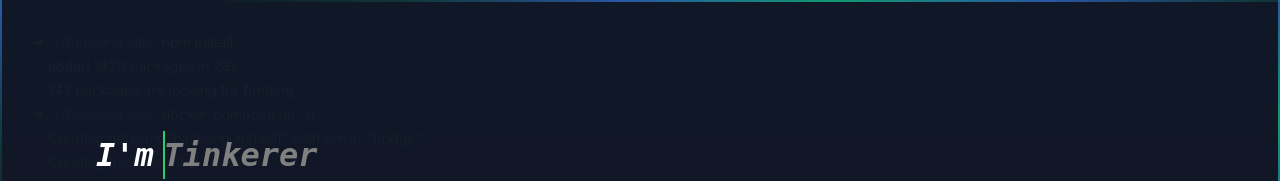
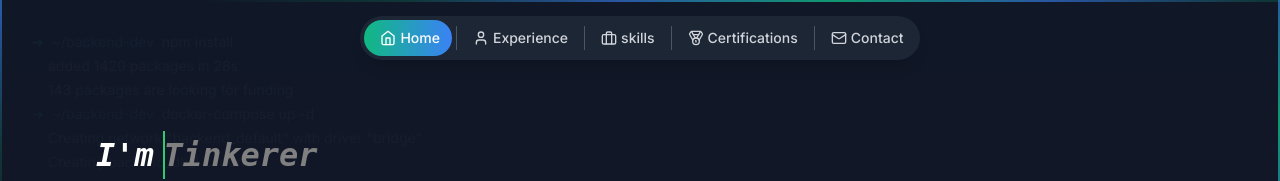
Before and after one commit to lakhanjindam/portfolio-website, a React (Vite) app: page / in a window 1280 px wide. Shown: the top 181 px of the page. Built offline with nearby package versions, Linux system fonts and the light colour scheme.

Commit message:
feat: add floating navbar to portfolio landing page

```diff
--- a/package.json
+++ b/package.json
@@ -15,7 +15,7 @@
     "@lottiefiles/dotlottie-react": "^0.11.1",
     "class-variance-authority": "^0.7.1",
     "clsx": "^2.1.1",
-    "framer-motion": "^11.0.8",
+    "framer-motion": "^11.15.0",
     "lucide-react": "^0.344.0",
     "react": "^18.3.1",
     "react-dom": "^18.3.1",
--- a/src/components/Hero.tsx
+++ b/src/components/Hero.tsx
@@ -9,6 +9,7 @@ import { useEffect } from 'react';
 import HighlightedText from './HighlightedText';
 import CreativeTextAnimation from './creativeTextAnimation';
 import { DotLottieReact } from '@lottiefiles/dotlottie-react';
+import { FloatingNavBar } from './floatingNavbar';
 
 
 const Hero = () => {
@@ -20,7 +21,8 @@ const Hero = () => {
   }, []);
 
   return (
-    <div className="relative min-h-screen flex items-center justify-center bg-gray-900 text-white px-4 overflow-hidden">
+    <div className="relative min-h-screen flex items-center justify-center bg-gray-900 text-white px-4 overflow-hidden" id='home'>
+      <FloatingNavBar />
       <TerminalWindow />
       <BorderAnimation />
 
--- /dev/null
+++ b/src/components/floatingNavbar.tsx
@@ -0,0 +1,209 @@
+import React, { useState, useEffect, useCallback } from 'react'
+import { motion, AnimatePresence } from 'framer-motion'
+import { Home, User, Briefcase, Mail, Menu, X, Medal } from 'lucide-react'
+
+const navItems = [
+    { name: 'Home', href: '#home', icon: Home },
+    { name: 'Experience', href: '#experience', icon: User },
+    { name: 'skills', href: '#skills', icon: Briefcase },
+    { name: 'Certifications', href: '#certifications', icon: Medal},
+    { name: 'Contact', href: '#contact', icon: Mail },
+]
+
+export function FloatingNavBar() {
+  const [activeSection, setActiveSection] = useState('home')
+  const [isVisible, setIsVisible] = useState(false)
+  const [isMobileMenuOpen, setIsMobileMenuOpen] = useState(false)
+  const hideNavbarTimeout = 5000
+
+  const hideNavBar = useCallback(() => {
+    if (activeSection !== 'home') {
+      setIsVisible(false)
+    }
+    setIsMobileMenuOpen(false)
+  }, [activeSection])
+
+  useEffect(() => {
+    let hideTimer: ReturnType<typeof setTimeout>
+
+    const handleScroll = () => {
+      setIsVisible(true)
+      clearTimeout(hideTimer)
+      if (activeSection !== 'home') {
+        hideTimer = setTimeout(hideNavBar, hideNavbarTimeout) // Hide after 3 seconds of inactivity, except on home page
+      }
+    }
+
+    // const handleMouseMove = () => {
+    //   setIsVisible(true)
+    //   clearTimeout(hideTimer)
+    //   if (activeSection !== 'home') {
+    //     hideTimer = setTimeout(hideNavBar, hideNavbarTimeout)
+    //   }
+    // }
+
+    window.addEventListener('scroll', handleScroll)
+    // window.addEventListener('mousemove', handleMouseMove)
+
+    // Initial timer
+    if (activeSection !== 'home') {
+      hideTimer = setTimeout(hideNavBar, hideNavbarTimeout)
+    }
+
+    return () => {
+      window.removeEventListener('scroll', handleScroll)
+    //   window.removeEventListener('mousemove', handleMouseMove)
+      clearTimeout(hideTimer)
+    }
+  }, [hideNavBar, activeSection])
+
+  useEffect(() => {
+    const handleSectionVisibility = () => {
+      const sections = navItems.map(item => item.href.slice(1))
+      const currentSection = sections.find(section => {
+        const element = document.getElementById(section)
+        if (element) {
+          const rect = element.getBoundingClientRect()
+          return rect.top <= 100 && rect.bottom >= 100
+        }
+        return false
+      })
+      if (currentSection) {
+        setActiveSection(currentSection)
+        if (currentSection === 'home') {
+          setIsVisible(true)
+        }
+      }
+    }
+
+    window.addEventListener('scroll', handleSectionVisibility)
+    return () => window.removeEventListener('scroll', handleSectionVisibility)
+  }, [])
+
+  const handleClick = (href: string) => {
+    const element = document.querySelector(href)
+    if (element) {
+      element.scrollIntoView({ behavior: 'smooth' })
+    }
+    setIsMobileMenuOpen(false)
+  }
+
+  const navVariants = {
+    hidden: { opacity: 0, y: -20 },
+    visible: { opacity: 1, y: 0, transition: { duration: 0.5, type: "spring", stiffness: 100 } }
+  }
+
+  const mobileMenuVariants = {
+    closed: { opacity: 0, scale: 0.95, transition: { duration: 0.2 } },
+    open: { opacity: 1, scale: 1, transition: { duration: 0.3, type: "spring", stiffness: 150, damping: 15 } }
+  }
+
+  return (
+    <AnimatePresence>
+      {isVisible && (
+        <motion.div
+          className="fixed top-4 left-0 right-0 flex justify-center z-50"
+          initial="hidden"
+          animate="visible"
+          exit="hidden"
+          variants={navVariants}
+        >
+          <nav>
+            {/* Desktop Navigation */}
+            <ul className="hidden md:flex items-center space-x-1 rounded-full bg-gray-800/90 backdrop-blur-md shadow-lg p-1">
+              {navItems.map((item, index) => {
+                const isActive = activeSection === item.href.slice(1)
+                return (
+                  <React.Fragment key={item.name}>
+                    {index > 0 && (
+                      <li className="h-6 w-px bg-gray-600 mx-1" aria-hidden="true" />
+                    )}
+                    <motion.li
+                      whileHover={{ scale: 1.05 }}
+                      whileTap={{ scale: 0.95 }}
+                      className="relative"
+                    >
+                      <button
+                        onClick={() => handleClick(item.href)}
+                        className={`relative flex items-center space-x-1 rounded-full px-3 py-2 text-sm font-medium transition-colors ${
+                          isActive
+                            ? 'text-white'
+                            : 'text-gray-300 hover:text-white'
+                        }`}
+                      >
+                        {isActive && (
+                          <motion.span
+                            layoutId="activeNavBackground"
+                            className="absolute inset-0 rounded-full bg-gradient-to-r from-emerald-500 to-blue-500"
+                            initial={{ opacity: 0 }}
+                            animate={{ opacity: 1 }}
+                            exit={{ opacity: 0 }}
+                            transition={{ duration: 0.3, type: "spring", stiffness: 200, damping: 30 }}
+                          />
+                        )}
+                        <span className="relative z-10 flex items-center space-x-1">
+                          <item.icon size={16} />
+                          <span>{item.name}</span>
+                        </span>
+                      </button>
+                    </motion.li>
+                  </React.Fragment>
+                )
+              })}
+            </ul>
+
+            {/* Mobile Navigation */}
+            <div className="md:hidden absolute right-4 top-0">
+              <motion.button
+                onClick={() => setIsMobileMenuOpen(!isMobileMenuOpen)}
+                className="p-2 rounded-full bg-gray-800/90 backdrop-blur-md shadow-lg text-white"
+                whileHover={{ scale: 1.05 }}
+                whileTap={{ scale: 0.95 }}
+                aria-label="Toggle mobile menu"
+              >
+                <AnimatePresence mode="wait" initial={false}>
+                  <motion.div
+                    key={isMobileMenuOpen ? 'close' : 'open'}
+                    initial={{ opacity: 0, rotate: -180 }}
+                    animate={{ opacity: 1, rotate: 0 }}
+                    exit={{ opacity: 0, rotate: 180 }}
+                    transition={{ duration: 0.3 }}
+                  >
+                    {isMobileMenuOpen ? <X size={24} /> : <Menu size={24} />}
+                  </motion.div>
+                </AnimatePresence>
+              </motion.button>
+              <AnimatePresence>
+                {isMobileMenuOpen && (
+                  <motion.ul
+                    initial="closed"
+                    animate="open"
+                    exit="closed"
+                    variants={mobileMenuVariants}
+                    className="absolute right-0 mt-2 w-48 rounded-md bg-gray-800/90 backdrop-blur-md shadow-lg py-1"
+                  >
+                    {navItems.map((item) => (
+                      <motion.li
+                        key={item.name}
+                        whileHover={{ backgroundColor: 'rgba(255,255,255,0.1)' }}
+                        whileTap={{ scale: 0.95 }}
+                      >
+                        <button
+                          onClick={() => handleClick(item.href)}
+                          className="w-full text-left px-4 py-2 text-sm text-white flex items-center space-x-2"
+                        >
+                          <item.icon size={16} />
+                          <span>{item.name}</span>
+                        </button>
+                      </motion.li>
+                    ))}
+                  </motion.ul>
+                )}
+              </AnimatePresence>
+            </div>
+          </nav>
+        </motion.div>
+      )}
+    </AnimatePresence>
+  )
+}
```
Also changed, not shown: 1 other file (tests, documents, lock files or other folders).
